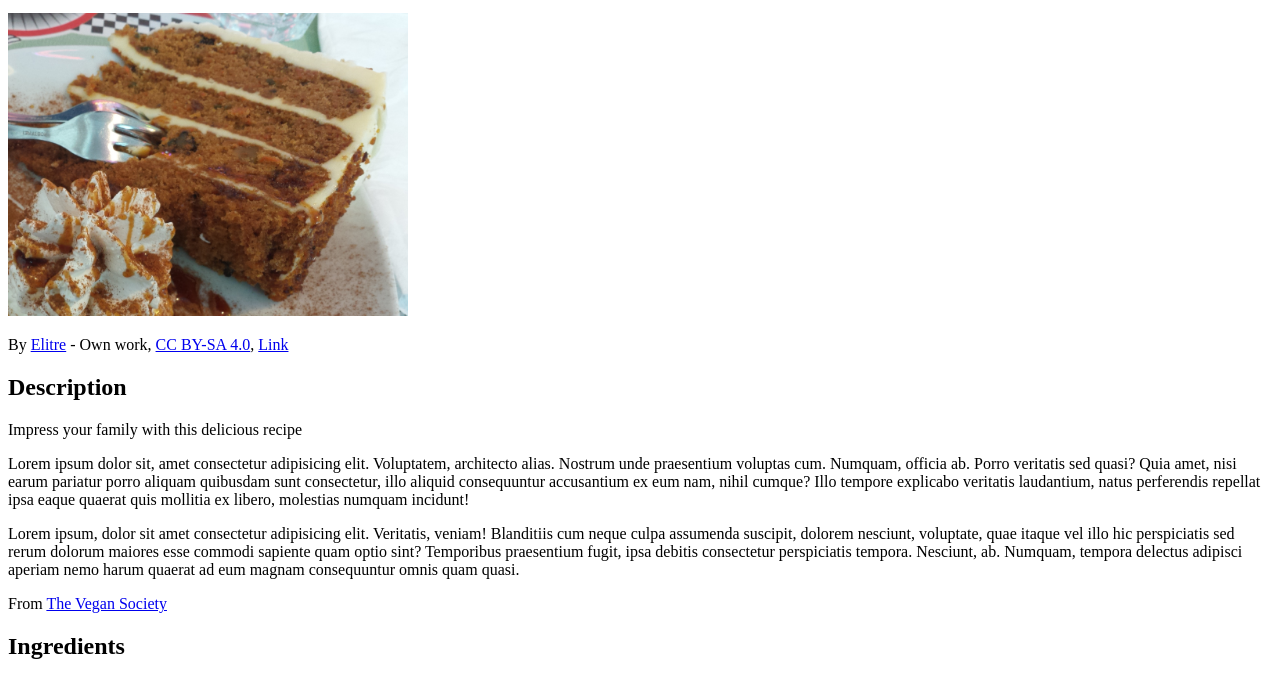
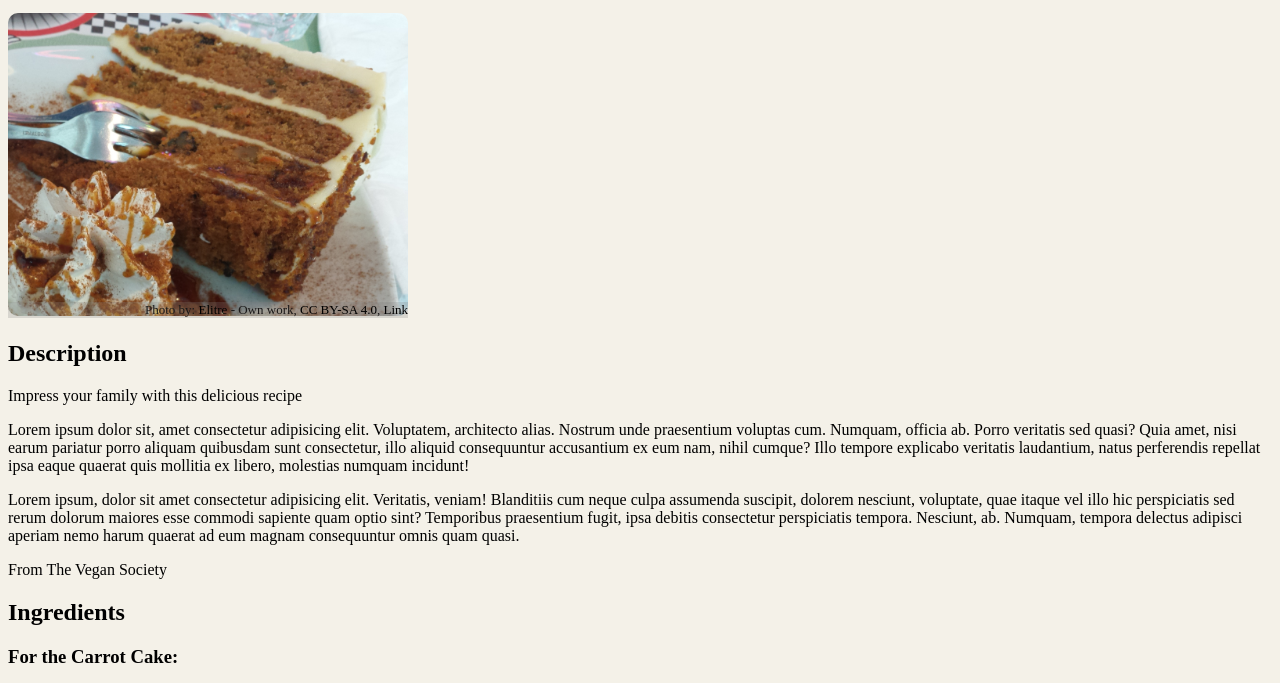
Before and after one commit to paprika-hub/odin-recipes, a plain HTML site: page recipes/carrotcake.html in a window 1280 px wide. Shown: the part 101-784 px from the top of the page. Drawn offline with Linux system fonts and the light colour scheme.

Commit message:
Add css style to the recipe page

```diff
--- a/recipes/carrotcake.html
+++ b/recipes/carrotcake.html
@@ -3,14 +3,19 @@
   <head>
     <meta charset="UTF-8" />
     <meta name="viewport" content="width=device-width, initial-scale=1.0" />
-    <title>Carrot Cake</title>
+    <title class="header-title">Carrot Cake</title>
+    <link rel="stylesheet" href="../style.css">
   </head>
-  <body>
-    <h1>Carrot Cake</h1>
+  <body class="document">
+    <div class="document-header">
+    <h1 class="header-title">Carrot Cake</h1>
     <p><a href="../index.html">Home</a></p>
-    <img src="../images/carrotcake.jpeg" width="400" alt="Carrot Cake" />
-    <p>
-      By
+    </div>
+    <div>
+    <img class="cakes" src="../images/carrotcake.jpeg" width="400" alt="Carrot Cake" />
+
+    <p class="author-photo">
+      Photo by:
       <a href="//commons.wikimedia.org/wiki/User:Elitre" title="User:Elitre"
         >Elitre</a
       >
@@ -24,7 +29,7 @@
         >Link</a
       >
     </p>
-
+    </div>
     <h2>Description</h2>
     <p>Impress your family with this delicious recipe</p>
     <p>
```
